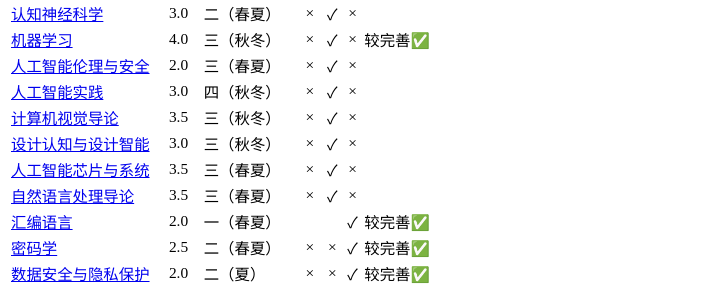
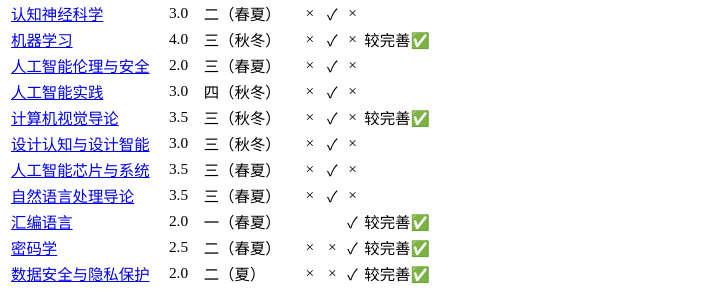
Before and after one commit to ZJU-Turing/TuringCourses, an MkDocs documentation site: the page built from docs/major_mandatory/index.md, in a window 1280 px wide and 900 px high, scrolled down 16476 px. Shown: the part 389-679 px from the top of the window, without its empty margins (0-715 px from the left). Built offline with MkDocs 1.6.1 and Material for MkDocs 9.7.7, drawn with Linux system fonts in a browser that asks for light colours; comment, search, counter and statistics services are not loaded.

Commit message:
chore: update major_mandatory index

```diff
--- a/docs/major_mandatory/index.md
+++ b/docs/major_mandatory/index.md
@@ -21,7 +21,7 @@
 |[机器学习](machine_learning/)|4.0|三（秋冬）|×|✓|×|较完善✅|
 |[人工智能伦理与安全](ai_ethics_security/)|2.0|三（春夏）|×|✓|×||
 |[人工智能实践](ai_practice/)|3.0|四（秋冬）|×|✓|×||
-|[计算机视觉导论](computer_vision/)|3.5|三（秋冬）|×|✓|×||
+|[计算机视觉导论](computer_vision/)|3.5|三（秋冬）|×|✓|×|较完善✅|
 |[设计认知与设计智能](design_cognition/)|3.0|三（秋冬）|×|✓|×||
 |[人工智能芯片与系统](ai_chips_systems/)|3.5|三（春夏）|×|✓|×||
 |[自然语言处理导论](natural_language_processing/)|3.5|三（春夏）|×|✓|×||
```
